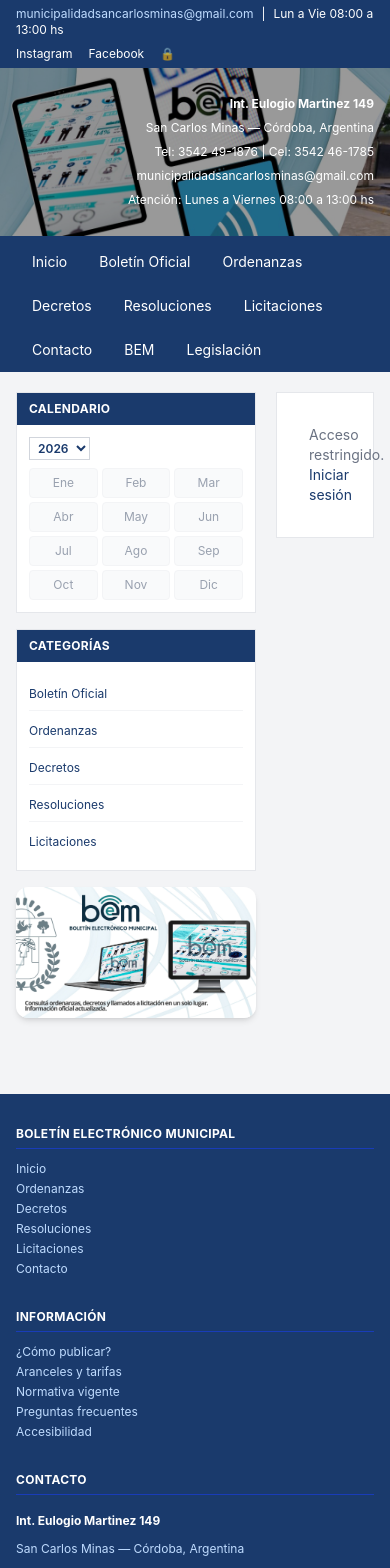
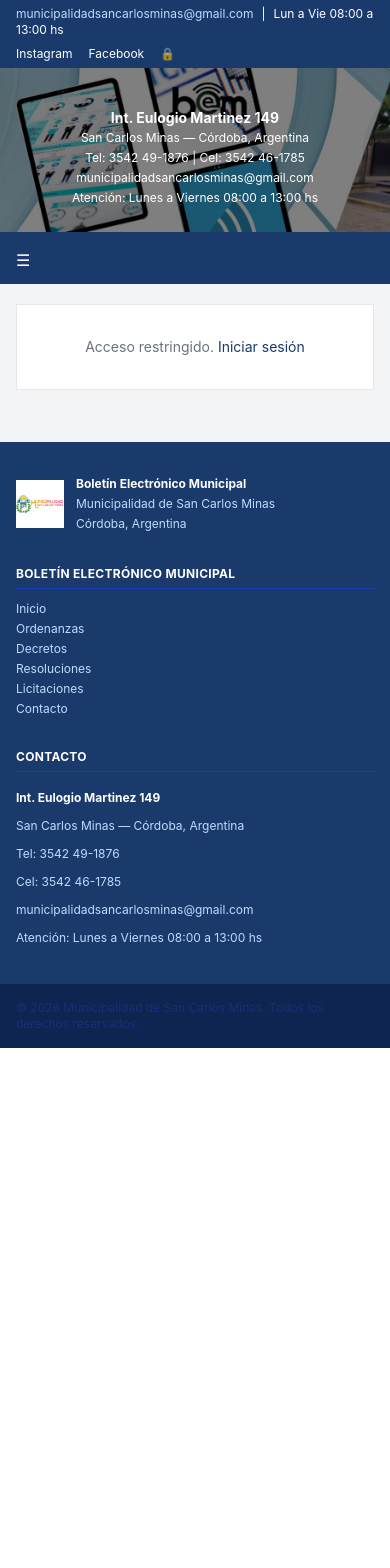
Before and after one commit to Enzo22-05/boletin-electronico-municipal, a React (Vite) app: page /admin/subir in a window 390 px wide. Shown: the top 1568 px of the page. After the commit the page ends 1048 px from the top, so only its background shows below. Built offline with nearby package versions, Linux system fonts and the light colour scheme.

Commit message:
Refactor layout con Outlet y mejoras responsive

```diff
--- a/src/App.jsx
+++ b/src/App.jsx
@@ -7,16 +7,15 @@ import Navbar from "./components/Navbar";
 import Sidebar from "./components/Sidebar";
 import Footer from "./components/Footer";
 import Inicio from "./pages/Inicio";
-import BoletinOficial from "./pages/BoletinOficial";
 import Ordenanzas from "./pages/Ordenanzas";
 import Decretos from "./pages/Decretos";
 import Resoluciones from "./pages/Resoluciones";
 import Licitaciones from "./pages/Licitaciones";
 import Contacto from "./pages/Contacto";
-import Bem from "./pages/Bem";
 import Legislacion from "./pages/Legislacion";
 import AdminLogin from "./pages/AdminLogin";
 import AdminSubir from "./pages/AdminSubir";
+import EjecucionPresupuestaria from "./pages/EjecucionPresupuestaria";
 
 function Layout() {
   return (
@@ -29,14 +28,13 @@ function Layout() {
         <main className="flex-1 min-w-0">
         <Routes>
   <Route path="/" element={<Inicio />} />
-            <Route path="/boletin-oficial" element={<BoletinOficial />} />
   <Route path="/ordenanzas" element={<Ordenanzas />} />
   <Route path="/decretos" element={<Decretos />} />
   <Route path="/resoluciones" element={<Resoluciones />} />
   <Route path="/licitaciones" element={<Licitaciones />} />
+  <Route path="/ejecucion-presupuestaria" element={<EjecucionPresupuestaria />} />
+  <Route path="/legislacion" element={<Legislacion />} />
   <Route path="/contacto" element={<Contacto />} />
-            <Route path="/bem" element={<Bem />} />
-            <Route path="/legislacion" element={<Legislacion />} />
   <Route path="/admin/login" element={<AdminLogin />} />
   <Route path="/admin/subir" element={<AdminSubir />} />
 </Routes>
--- a/src/components/Footer.jsx
+++ b/src/components/Footer.jsx
@@ -3,6 +3,15 @@ export default function Footer() {
     <>
       <div className="bg-[#1a3a6c] text-blue-200 py-8 mt-8">
         <div className="max-w-6xl mx-auto px-4 flex flex-wrap gap-8">
+
+          <div className="flex items-center gap-3">
+            <img src="/logo-municipalidad.png" alt="Municipalidad San Carlos Minas" className="h-12 w-auto" />
+            <span className="text-xs text-blue-200 leading-5">
+              <strong className="text-white block">Boletín Electrónico Municipal</strong>
+              Municipalidad de San Carlos Minas<br />
+              Córdoba, Argentina
+            </span>
+          </div>
           <div className="flex-1 min-w-48">
             <h4 className="text-white text-xs font-bold uppercase tracking-wide mb-3 pb-1.5 border-b border-blue-800">
               Boletín Electrónico Municipal
@@ -23,18 +32,7 @@ export default function Footer() {
             </ul>
           </div>
 
-          <div className="flex-1 min-w-48">
-            <h4 className="text-white text-xs font-bold uppercase tracking-wide mb-3 pb-1.5 border-b border-blue-800">
-              Información
-            </h4>
-            <ul className="space-y-1 text-xs">
-              {["¿Cómo publicar?","Aranceles y tarifas","Normativa vigente","Preguntas frecuentes","Accesibilidad"].map((item) => (
-                <li key={item}>
-                  <a href="#" className="hover:text-white hover:underline transition-colors">{item}</a>
-                </li>
-              ))}
-            </ul>
-          </div>
+
 
           <div className="flex-1 min-w-48">
             <h4 className="text-white text-xs font-bold uppercase tracking-wide mb-3 pb-1.5 border-b border-blue-800">
@@ -58,14 +56,7 @@ export default function Footer() {
 
       <div className="bg-[#0d2550] py-4">
         <div className="max-w-6xl mx-auto px-4 flex items-center justify-between flex-wrap gap-4">
-          <div className="flex items-center gap-3">
-            <img src="/logo-municipalidad.png" alt="Municipalidad San Carlos Minas" className="h-12 w-auto" />
-            <span className="text-xs text-blue-200 leading-5">
-              <strong className="text-white block">Boletín Electrónico Municipal</strong>
-              Municipalidad de San Carlos Minas<br />
-              Córdoba, Argentina
-            </span>
-          </div>
+
           <p className="text-xs text-blue-900/60 text-[#556]">
             &copy; 2026 Municipalidad de San Carlos Minas. Todos los derechos reservados.
           </p>
--- a/src/components/Header.jsx
+++ b/src/components/Header.jsx
@@ -9,19 +9,29 @@ export default function Header() {
   className="relative bg-cover bg-center border-b-4 border-[#1a3a6c]"
   style={{ backgroundImage: "url('/bem.jpeg')" }}
 >
-  {/* Overlay oscuro opcional para que se lea mejor */}
-  <div className="absolute inset-0 bg-black/40"></div>
+  <div className="absolute inset-0 bg-black/50"></div>
 
-  <div className="relative max-w-6xl mx-auto px-4 py-6 flex items-center justify-between flex-wrap gap-4 text-white">
+  <div className="relative max-w-6xl mx-auto px-4 py-6
+                  flex flex-col md:flex-row
+                  items-center md:items-center
+                  justify-between
+                  gap-4 text-white text-center md:text-right">
 
+    {/* Espacio por si agregás logo */}
     <Link to="/" className="flex items-center gap-4 no-underline">
-
+      {/* Logo opcional */}
     </Link>
 
-    <div className="flex flex-col items-end gap-2 text-right">
-      <div className="text-xs leading-6">
-        <strong>Int. Eulogio Martinez 149</strong><br />
-        San Carlos Minas — Córdoba, Argentina<br />
+    <div className="text-xs sm:text-sm leading-5 sm:leading-6">
+      <strong className="block text-sm sm:text-base">
+        Int. Eulogio Martinez 149
+      </strong>
+
+      <span className="block">
+        San Carlos Minas — Córdoba, Argentina
+      </span>
+
+      <span className="block">
         Tel:{" "}
         <a href="tel:3542491876" className="hover:underline">
           3542 49-1876
@@ -30,15 +40,20 @@ export default function Header() {
         <a href="tel:3542461785" className="hover:underline">
           3542 46-1785
         </a>
-        <br />
-        <a href="mailto:municipalidadsancarlosminas@gmail.com" className="hover:underline">
+      </span>
+
+      <span className="block">
+        <a
+          href="mailto:municipalidadsancarlosminas@gmail.com"
+          className="hover:underline break-all"
+        >
           municipalidadsancarlosminas@gmail.com
         </a>
-        <br />
+      </span>
+
+      <span className="block">
         Atención: Lunes a Viernes 08:00 a 13:00 hs
-      </div>
-
-
+      </span>
     </div>
   </div>
 </header>
--- a/src/components/Navbar.jsx
+++ b/src/components/Navbar.jsx
@@ -1,15 +1,34 @@
+import { useState } from "react";
 import { NavLink } from "react-router-dom";
 import { NAV_LINKS } from "../data";
 
 export default function Navbar() {
+  const [open, setOpen] = useState(false);
+
   return (
     <nav className="bg-[#1a3a6c]">
-      <ul className="max-w-6xl mx-auto px-4 flex flex-wrap">
+      <div className="max-w-6xl mx-auto px-4 flex justify-between items-center">
+
+        {/* Botón hamburguesa */}
+        <button
+          className="md:hidden text-white py-3"
+          onClick={() => setOpen(!open)}
+        >
+          ☰
+        </button>
+
+        {/* Links */}
+        <ul
+          className={`flex-col md:flex md:flex-row w-full md:w-auto ${
+            open ? "flex" : "hidden"
+          } md:flex`}
+        >
           {NAV_LINKS.map(({ label, path }) => (
             <li key={path}>
               <NavLink
                 to={path}
                 end={path === "/"}
+                onClick={() => setOpen(false)}
                 className={({ isActive }) =>
                   `block text-white text-sm px-4 py-3 transition-colors ${
                     isActive ? "bg-[#0d2550]" : "hover:bg-[#0d2550]"
@@ -21,6 +40,7 @@ export default function Navbar() {
             </li>
           ))}
         </ul>
+      </div>
     </nav>
   );
 }
--- a/src/components/Sidebar.jsx
+++ b/src/components/Sidebar.jsx
@@ -65,7 +65,7 @@ export default function Sidebar() {
   const recientes = [...docs].slice(0, 5);
 
   return (
-    <aside className="w-60 shrink-0">
+    <aside className="hidden md:block w-60 shrink-0">
 
       <Widget title="Calendario">
         <div className="flex items-center justify-between mb-2">
@@ -152,7 +152,7 @@ export default function Sidebar() {
       <img
   src="/bem2.jpeg"
   alt="Información municipal"
-  className="w-full rounded-xl mb-6 shadow-md"
+  className="w-full rounded-xl mb-6 shadow-md object-cover"
 />
 
     </aside>
--- a/src/data.js
+++ b/src/data.js
@@ -1,23 +1,20 @@
 export const NAV_LINKS = [
   { label: "Inicio", path: "/" },
-  { label: "Boletín Oficial", path: "/boletin-oficial" },
   { label: "Ordenanzas", path: "/ordenanzas" },
   { label: "Decretos", path: "/decretos" },
   { label: "Resoluciones", path: "/resoluciones" },
   { label: "Licitaciones", path: "/licitaciones" },
+  { label: "Ejecución Presupuestaria", path: "/ejecucion-presupuestaria" },
   { label: "Contacto", path: "/contacto" },
-  { label: "BEM", path: "/bem" },
-  { label: "Legislación", path: "/legislacion" },
+  { label: "Legislacion", path: "/legislacion" },
 ];
 
 export const TIPOS_DOCUMENTO = [
-  "Boletín Oficial",
   "Ordenanza",
   "Decreto",
   "Resolución",
   "Licitación",
-  "BEM",
-  "Legislación",
+  "Ejecución Presupuestaria",
 ];
 
 export const MESES = [
--- /dev/null
+++ b/src/pages/EjecucionPresupuestaria.jsx
@@ -0,0 +1,12 @@
+export default function EjecucionPresupuestaria() {
+    return (
+      <div className="max-w-6xl mx-auto p-6">
+        <h1 className="text-2xl font-bold mb-4">
+          Ejecución Presupuestaria
+        </h1>
+        <p>
+          Aquí se publicarán los informes de ejecución presupuestaria municipal.
+        </p>
+      </div>
+    );
+  }
```
Lines whose indentation alone changed are shown as unchanged.
